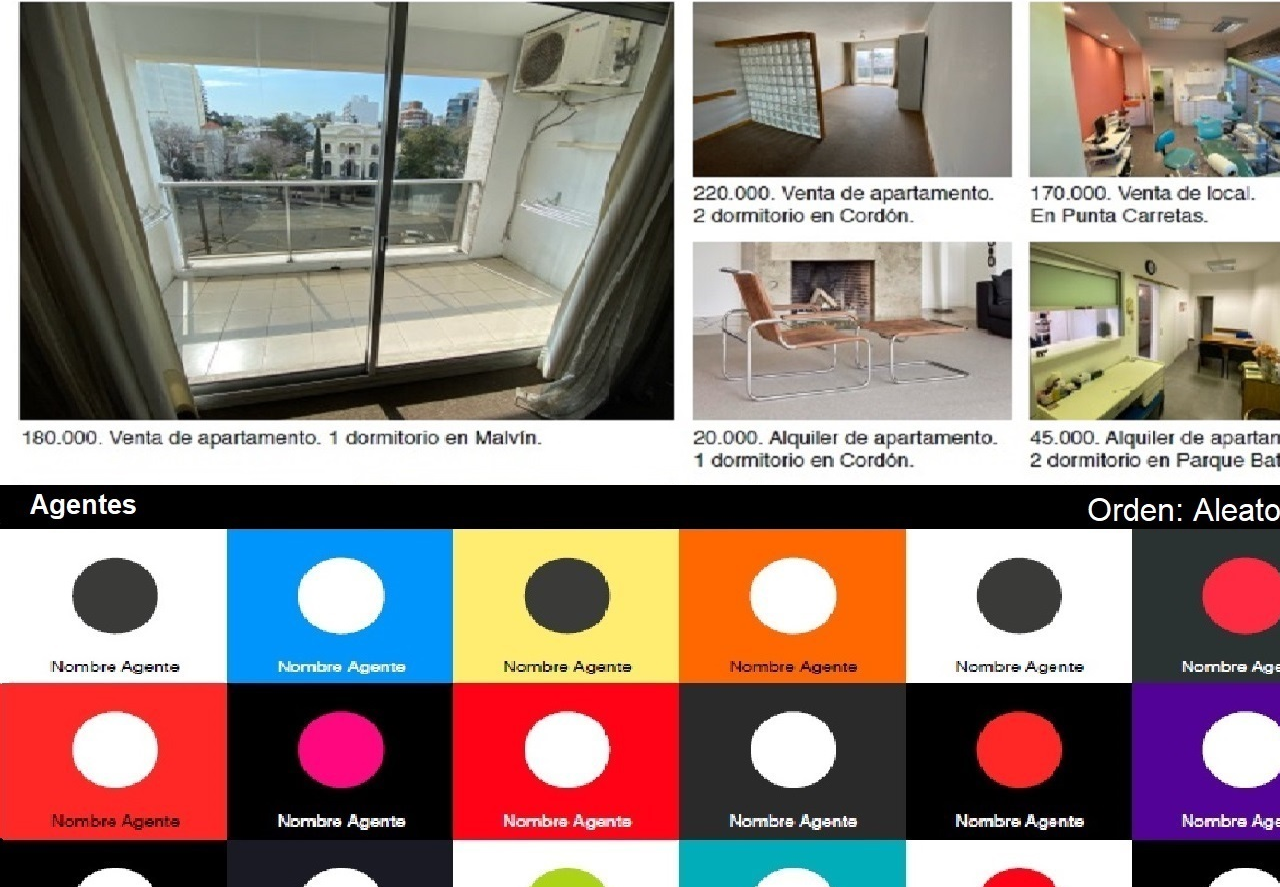
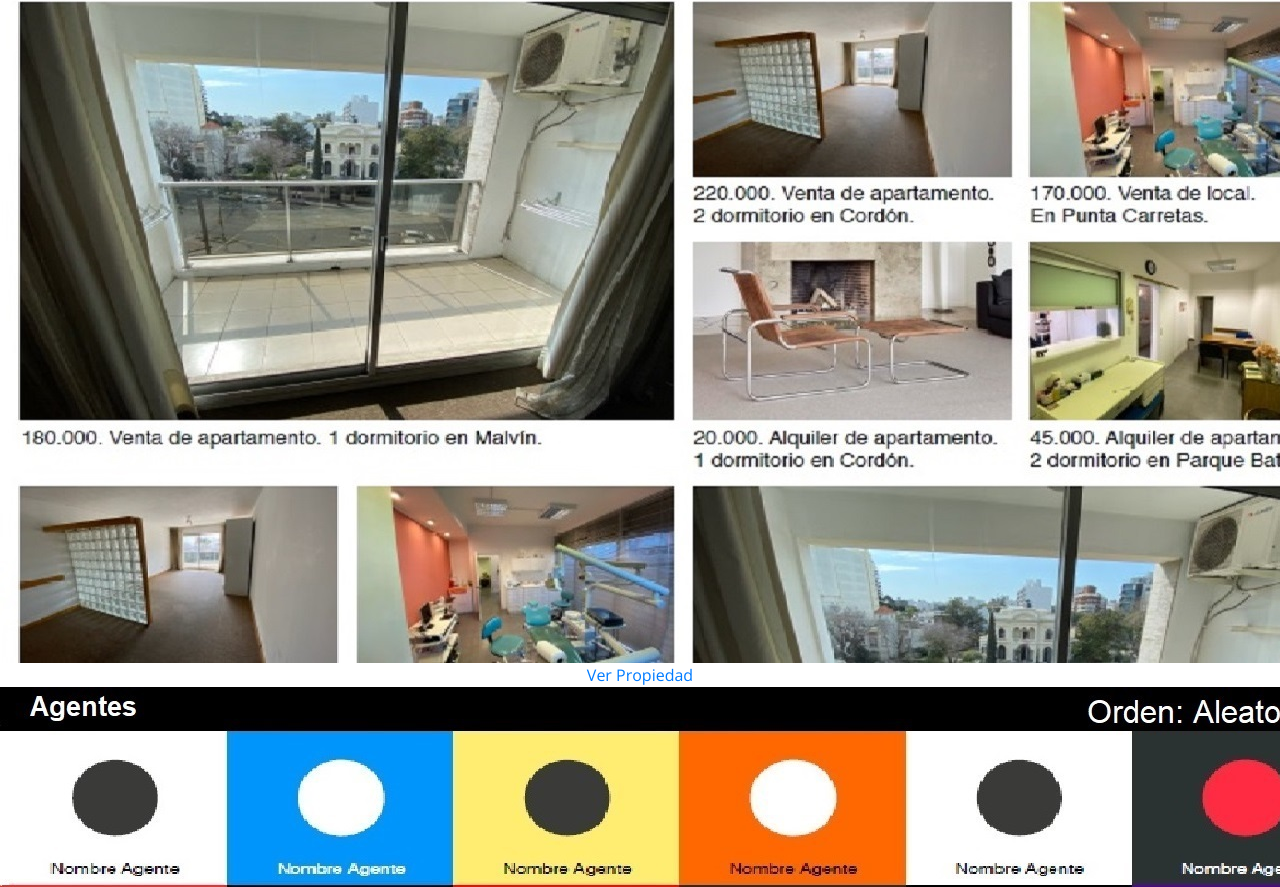
Before and after one commit to katers81/Dise-o-web, a plain HTML site: page index.html in a window 1280 px wide. Shown: the part 612-1499 px from the top of the page. Drawn offline with nearby package versions, Linux system fonts and the light colour scheme.

Commit message:
Update index.html

```diff
--- a/index.html
+++ b/index.html
@@ -93,20 +93,21 @@
    </div>
 
 <section id="fotos">
+    <div class="carrusel">
 
 
-    <div style="altura: 500px; height: 500px;background:white" >
 
              <img src="images/slider/5.jpeg">
 
 
 
-          </div>
 
 
+    <a style=border-top: "10px" href="carrusel/carrusel.html"><center>Ver Propiedad</center></a>
+    </div>
+    </section>
 
 
-    </section>
 
 
 <section id="agentes">
```
